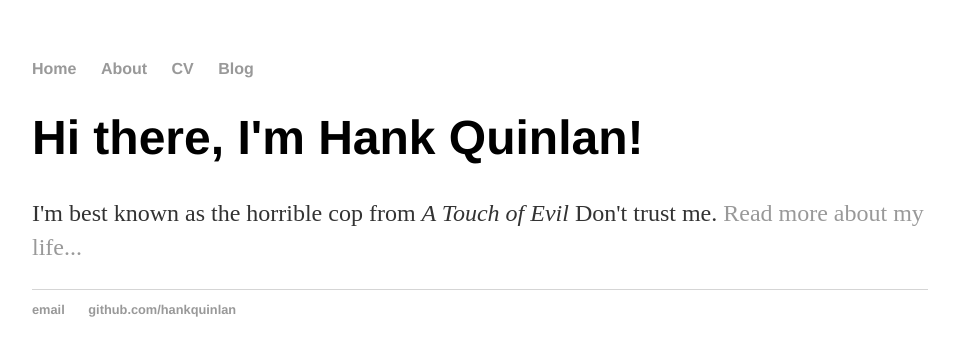
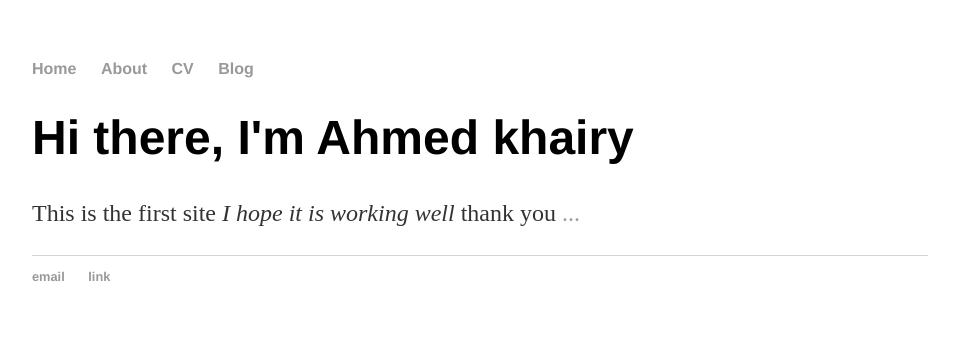
Before and after one commit to ahmed-khairy/fablab, a Jekyll site: the page built from index.html, in a window 1280 px wide. Shown: the top 356 px of the page, without its empty margins (160-1119 px from the left). Built offline with Jekyll 4.4.1, drawn with Linux system fonts in a browser that asks for light colours.

Commit message:
website initiate

```diff
--- a/_layouts/default.html
+++ b/_layouts/default.html
@@ -1,7 +1,7 @@
 <!DOCTYPE html>
 <html>
 	<head>
-		<title>Hank Quinlan, Horrible Cop</title>
+		<title>Ahmed khairy</title>
 		<!-- link to main stylesheet -->
 		<link rel="stylesheet" type="text/css" href="/css/main.css">
 	</head>
@@ -16,14 +16,14 @@
 		</nav>
 		<div class="container">
     		<div class="blurb">
-        		<h1>Hi there, I'm Hank Quinlan!</h1>
-				<p>I'm best known as the horrible cop from <em>A Touch of Evil</em> Don't trust me. <a href="/about">Read more about my life...</a></p>
+        		<h1>Hi there, I'm Ahmed khairy</h1>
+				<p>This is the first site <em>I hope it is working well</em> thank you <a href="/about">...</a></p>
     		</div><!-- /.blurb -->
 		</div><!-- /.container -->
 		<footer>
     		<ul>
-        		<li><a href="mailto:hankquinlanhub@gmail.com">email</a></li>
-        		<li><a href="https://github.com/hankquinlan">github.com/hankquinlan</a></li>
+        		<li><a href="myemail">email</a></li>
+        		<li><a href="mywebsite">link</a></li>
 			</ul>
 		</footer>
 	</body>
```
